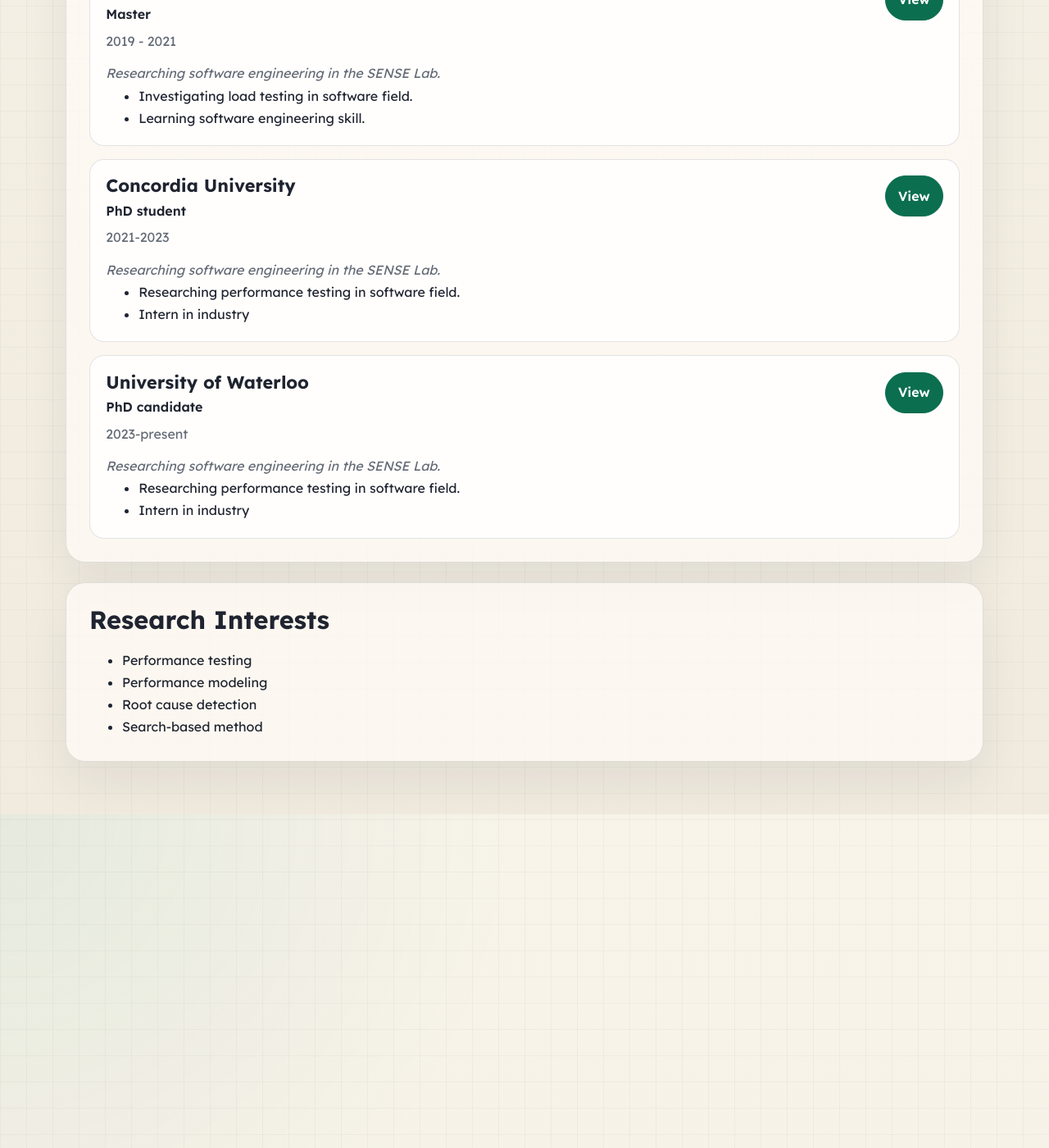
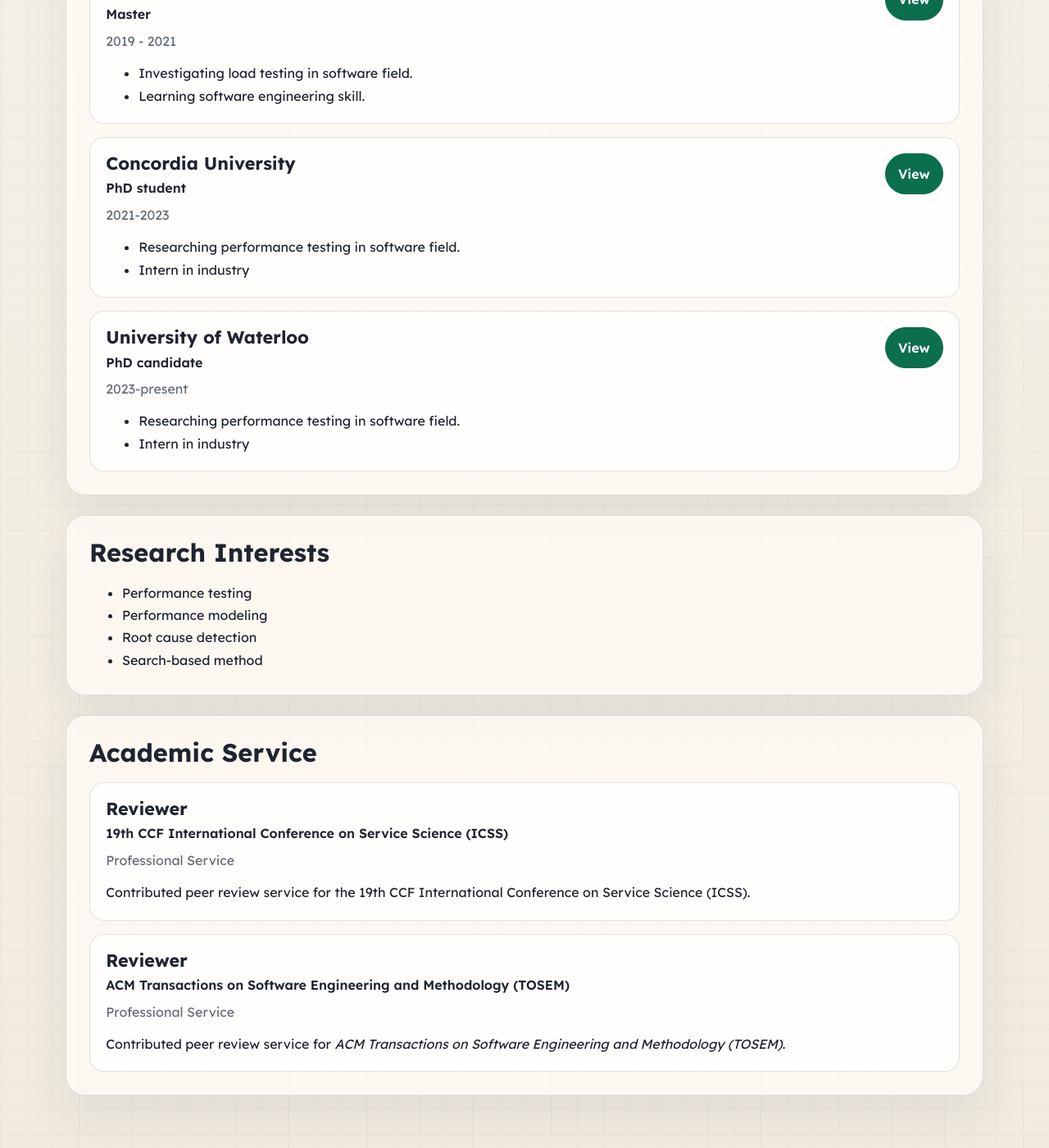
Before and after one commit to Yuanjie-Xia/Yuanjie-Xia.github.io, a Jekyll site: the page built from index.md, in a window 1280 px wide and 1400 px high, scrolled down 1305 px. Shown: the whole window at 82% size. Built offline with Jekyll 4.4.1, drawn with Linux system fonts in a browser that asks for light colours.

Commit message:
update cv

```diff
--- a/_config.yml
+++ b/_config.yml
@@ -58,8 +58,6 @@ content:
         sub_title: Master
         caption: "2019 - 2021"
         link: https://www.concordia.ca/
-        quote: >
-          Researching software engineering in the SENSE Lab.
         description: |
           - Investigating load testing in software field.
           - Learning software engineering skill.
@@ -69,8 +67,6 @@ content:
         sub_title: PhD student
         caption: "2021-2023"
         link: https://www.concordia.ca/
-        quote: >
-          Researching software engineering in the SENSE Lab.
         description: |
           - Researching performance testing in software field.
           - Intern in industry
@@ -80,8 +76,6 @@ content:
         sub_title: PhD candidate
         caption: "2023-present"
         link: https://uwaterloo.ca//
-        quote: >
-          Researching software engineering in the SENSE Lab.
         description: |
           - Researching performance testing in software field.
           - Intern in industry
@@ -96,6 +90,23 @@ content:
       - Root cause detection
       - Search-based method
 
+  - title: Academic Service
+    layout: list
+    content:
+      - layout: left
+        title: Reviewer
+        sub_title: "19th CCF International Conference on Service Science (ICSS)"
+        caption: "Professional Service"
+        description: |
+          Contributed peer review service for the 19th CCF International Conference on Service Science (ICSS).
+
+      - layout: left
+        title: Reviewer
+        sub_title: "ACM Transactions on Software Engineering and Methodology (TOSEM)"
+        caption: "Professional Service"
+        description: |
+          Contributed peer review service for *ACM Transactions on Software Engineering and Methodology (TOSEM)*.
+
 # Footer
 footer_show_references: false
 
```
